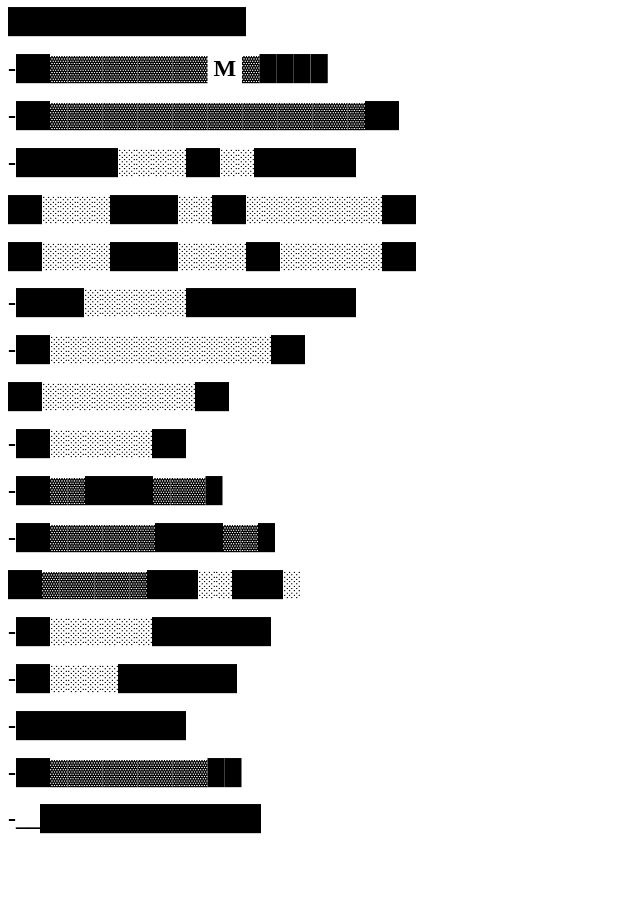
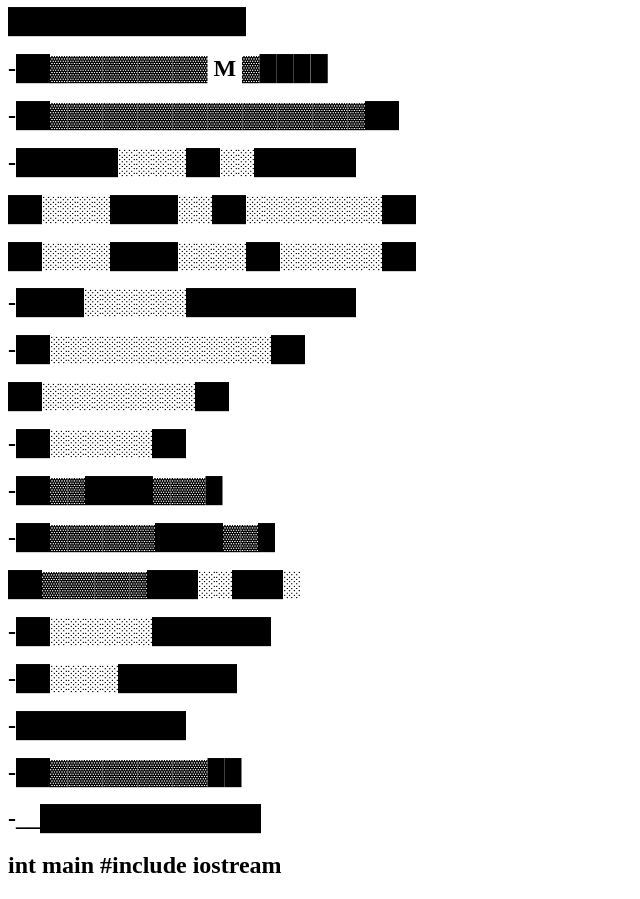
Before and after one commit to Ultrasaliva/Ultrasaliva.github.io, a plain HTML site: page index.html in a window 1280 px wide. Shown: the whole page, without its empty margins (0-640 px from the left). Before the commit the page ends 852 px from the top, so only its background shows below. Drawn offline with Linux system fonts and the light colour scheme.

Commit message:
Update index.html

```diff
--- a/index.html
+++ b/index.html
@@ -16,3 +16,4 @@
 <h2>-██████████<h2>
 <h2>-██▓▓▓▓▓▓▓▓▓██<h2>
 <h2>-__█████████████<h2>
+<h2> int main #include iostream <h2>
```
